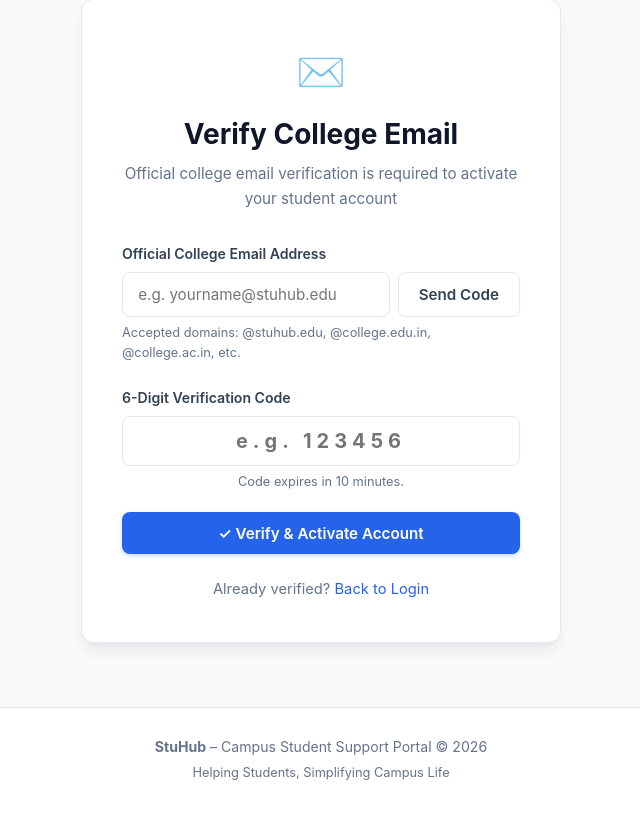
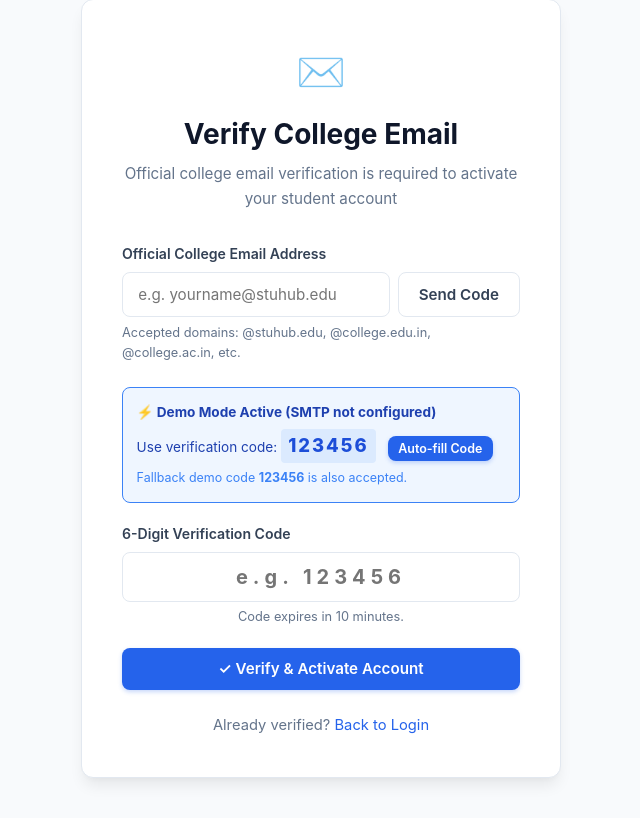
Before and after one commit to Hemasri1921/StuHub, a Flask app: page /verify-email in a window 1280 px wide. Shown: the part 134-952 px from the top of the page, without its empty margins (319-959 px from the left). Before the commit the page ends 914 px from the top, so only its background shows below. Run offline with Flask 3, Linux system fonts and the light colour scheme.

Commit message:
Support safe demo email verification without requiring live SMTP credentials

```diff
--- a/app.py
+++ b/app.py
@@ -997,16 +997,18 @@ def api_send_verification_code():
     session['code_attempts'] = 0
 
     # 7. Send code to college email (or log to dev console)
-    send_college_verification_email(email, code)
+    _, sent_via_smtp = send_college_verification_email(email, code)
 
     res = {
         'success': True,
-        'message': f'A 6-digit verification code has been sent to {email}. Valid for 10 minutes.',
         'cooldown': 60
     }
-    # Provide dev_code in testing mode
-    if app.config.get('TESTING') or not MAIL_SERVER:
+    if sent_via_smtp:
+        res['message'] = f'A 6-digit verification code has been sent to {email}. Valid for 10 minutes.'
+    else:
+        res['message'] = f'Demo Mode: Verification code generated: {code}. Enter this code below or use demo code 123456.'
         res['dev_code'] = code
+        res['demo_mode'] = True
 
     return jsonify(res), 200
 
@@ -1051,8 +1053,13 @@ def api_verify_code():
     if datetime.now() > exp_time:
         return jsonify({'success': False, 'message': 'Verification Code Expired. Please request a new code.'}), 400
 
-    # Constant-time comparison
-    if not secrets.compare_digest(record['code'], code):
+    # Constant-time comparison (accept generated code or demo fallback 123456 when SMTP is not configured)
+    has_smtp = bool(MAIL_SERVER and MAIL_USERNAME and MAIL_PASSWORD)
+    is_valid = secrets.compare_digest(record['code'], code)
+    if not is_valid and (not has_smtp or app.config.get('TESTING')) and code == '123456':
+        is_valid = True
+
+    if not is_valid:
         return jsonify({'success': False, 'message': 'Invalid Verification Code. Please check and re-enter.'}), 400
 
     # Success: mark email as verified
@@ -1073,6 +1080,19 @@ def api_verify_code():
 def verify_email():
     """Dedicated page for unverified users to verify college email address."""
     email = request.args.get('email', '').strip().lower()
+    has_smtp = bool(MAIL_SERVER and MAIL_USERNAME and MAIL_PASSWORD)
+    demo_code = None
+
+    if not has_smtp:
+        demo_code = session.get('verification_code')
+        if not demo_code and email:
+            db = get_db()
+            cursor = db.cursor()
+            cursor.execute("SELECT code FROM email_verifications WHERE email = ? AND datetime('now') <= datetime(expires_at) ORDER BY id DESC LIMIT 1", (email,))
+            row = cursor.fetchone()
+            if row:
+                demo_code = row['code']
+
     if request.method == 'POST':
         email = request.form.get('email', '').strip().lower()
         code = request.form.get('code', '').strip()
@@ -1091,8 +1111,13 @@ def verify_email():
                     VALUES (?, ?, 0, ?)
                 ''', (email, code_gen, expires_at.strftime('%Y-%m-%d %H:%M:%S')))
                 db.commit()
-                send_college_verification_email(email, code_gen)
-                flash(f'A fresh verification code has been sent to {email}.', 'info')
+                _, sent_via_smtp = send_college_verification_email(email, code_gen)
+                session['verification_code'] = code_gen
+                demo_code = code_gen
+                if sent_via_smtp:
+                    flash(f'A fresh verification code has been sent to {email}.', 'info')
+                else:
+                    flash(f'Demo Mode: Verification code generated: {code_gen}. Enter this code below or use demo code 123456.', 'info')
         elif action == 'verify':
             if not code:
                 flash('Please enter the 6-digit verification code.', 'danger')
@@ -1101,20 +1126,36 @@ def verify_email():
                 cursor = db.cursor()
                 cursor.execute("SELECT * FROM email_verifications WHERE email = ? ORDER BY id DESC LIMIT 1", (email,))
                 rec = cursor.fetchone()
-                if not rec:
-                    flash('No verification code requested for this email.', 'danger')
-                elif datetime.now() > datetime.strptime(rec['expires_at'], '%Y-%m-%d %H:%M:%S'):
-                    flash('Verification Code Expired. Please request a new code.', 'danger')
-                elif not secrets.compare_digest(rec['code'], code):
-                    flash('Invalid Verification Code.', 'danger')
+
+                is_valid = False
+                if rec:
+                    try:
+                        exp_time = datetime.strptime(rec['expires_at'], '%Y-%m-%d %H:%M:%S')
+                    except Exception:
+                        exp_time = datetime.now() - timedelta(seconds=1)
+
+                    if datetime.now() > exp_time:
+                        flash('Verification Code Expired. Please request a new code.', 'danger')
+                        return render_template('verify_email.html', email=email, demo_code=demo_code, has_smtp=has_smtp)
+
+                    if secrets.compare_digest(rec['code'], code):
+                        is_valid = True
+
+                # Allow safe demo fallback 123456 when SMTP is not configured
+                if not is_valid and (not has_smtp or app.config.get('TESTING')) and code == '123456':
+                    is_valid = True
+
+                if not is_valid:
+                    flash('Invalid Verification Code. For demo testing without SMTP, you can use the code displayed above or 123456.', 'danger')
                 else:
                     cursor.execute("UPDATE users SET email_verified = 1 WHERE email = ?", (email,))
                     db.commit()
                     session['verified_college_email'] = email
+                    session.pop('verification_code', None)
                     flash('College Email Verified Successfully! You can now log in.', 'success')
                     return redirect(url_for('login'))
 
-    return render_template('verify_email.html', email=email)
+    return render_template('verify_email.html', email=email, demo_code=demo_code, has_smtp=has_smtp)
 
 
 @app.route('/login', methods=['GET', 'POST'])
--- a/templates/verify_email.html
+++ b/templates/verify_email.html
@@ -36,6 +36,22 @@
       </div>
     </form>
 
+    {% if not has_smtp %}
+    <div style="background: #eff6ff; border: 1.5px solid #3b82f6; border-radius: 8px; padding: 0.85rem; margin-bottom: 1.25rem; font-size: 0.85rem; color: #1e40af;">
+      <div style="font-weight: 700; margin-bottom: 0.3rem;">⚡ Demo Mode Active (SMTP not configured)</div>
+      <div>
+        Use verification code:
+        <span style="font-size: 1.15rem; font-weight: 800; color: #1d4ed8; letter-spacing: 2px; padding: 0.15rem 0.45rem; background: #dbeafe; border-radius: 4px; display: inline-block;">{{ demo_code or '123456' }}</span>
+        <button type="button" class="btn btn-sm btn-primary" style="margin-left: 0.5rem; font-size: 0.78rem; padding: 0.25rem 0.6rem; vertical-align: middle;" onclick="document.getElementById('code').value='{{ demo_code or '123456' }}';">
+          Auto-fill Code
+        </button>
+      </div>
+      <div style="margin-top: 0.35rem; font-size: 0.78rem; color: #3b82f6;">
+        Fallback demo code <strong>123456</strong> is also accepted.
+      </div>
+    </div>
+    {% endif %}
+
     <!-- Step 2: Enter Verification Code -->
     <form method="POST" action="{{ url_for('verify_email') }}">
       <input type="hidden" name="action" value="verify">
@@ -49,6 +65,7 @@
           name="code"
           class="form-control"
           placeholder="e.g. 123456"
+          value="{{ demo_code if (not has_smtp and demo_code) else '' }}"
           maxlength="6"
           pattern="[0-9]{6}"
           style="font-size: 1.25rem; letter-spacing: 0.25em; text-align: center; font-weight: 700;"
```
Also changed, not shown: templates/register.html (+16 -0 lines), test_app.py (+43 -0 lines).
